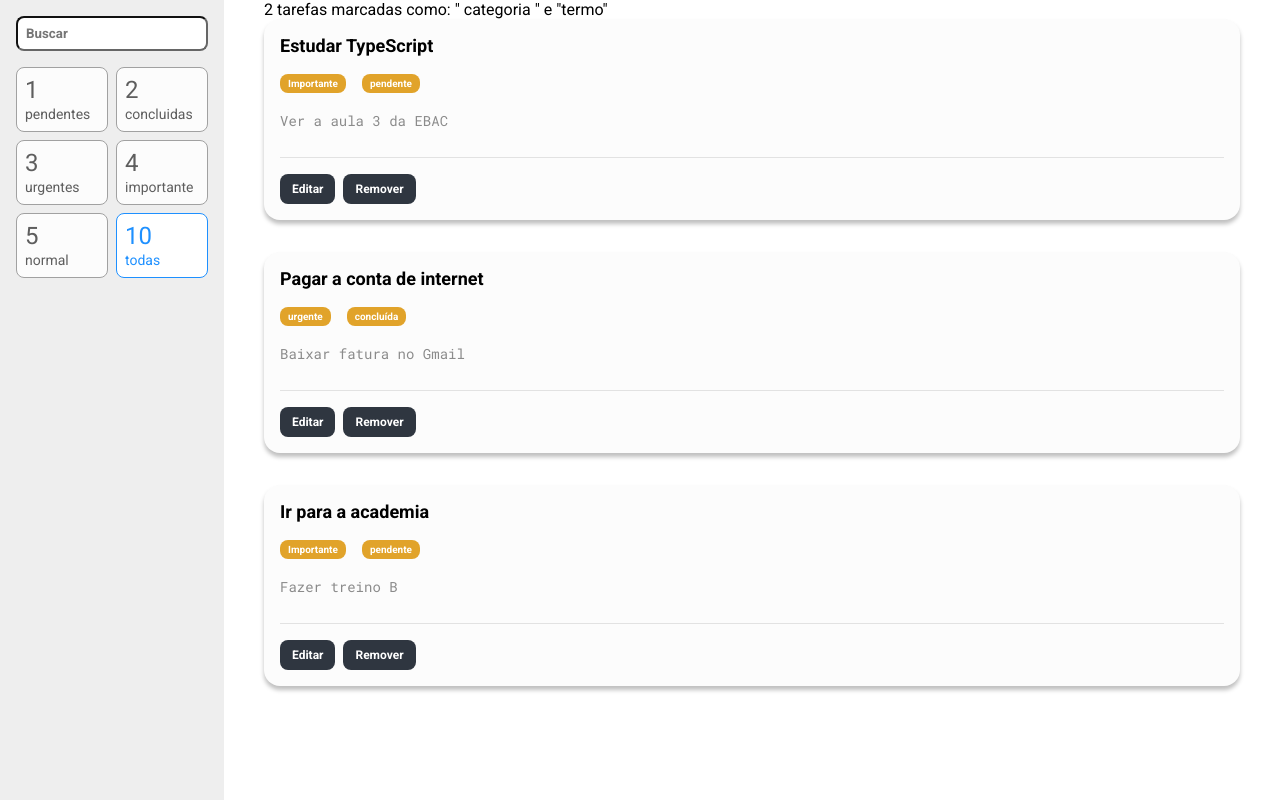
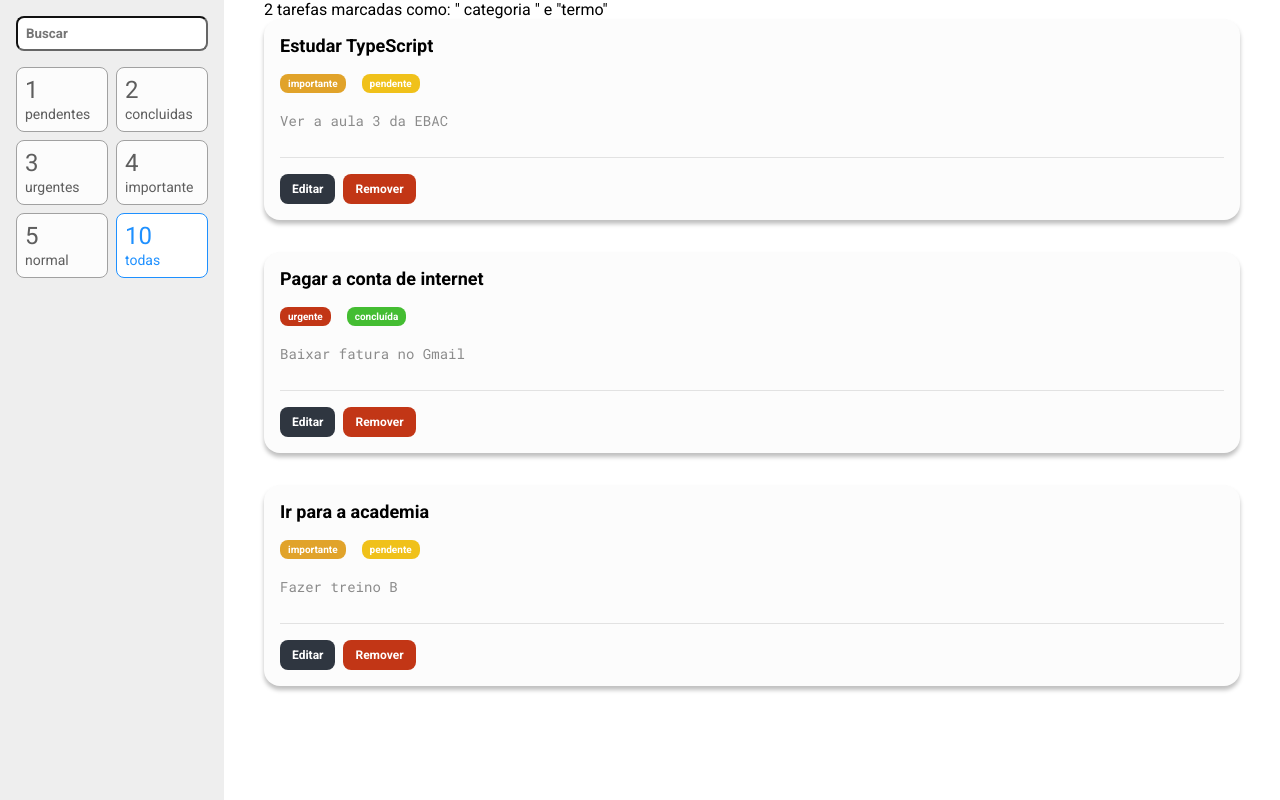
Before and after one commit to KevinReisHartwig/React-Atividade-Minhas_Tarefas, a React (Create React App) app: page / in a window 1280 px wide. Built offline with nearby package versions, Linux system fonts and the light colour scheme.

Commit message:
usando enums nos em status e prioridade

```diff
--- a/src/components/Tarefa/index.tsx
+++ b/src/components/Tarefa/index.tsx
@@ -1,10 +1,12 @@
 import { useState } from 'react'
 import * as S from './styles'
 
+import * as enums from '../../utils/enums/Tarefa'
+
 type Props = {
   titulo: string
-  prioridade: string
-  status: string
+  prioridade: enums.Prioridade
+  status: enums.Status
   descricao: string
 }
 
@@ -14,19 +16,25 @@
   return (
     <S.Card>
       <S.Titulo>{titulo}</S.Titulo>
-      <S.Tag>{prioridade}</S.Tag>
-      <S.Tag>{status}</S.Tag>
+      <S.Tag parametro="prioridade" prioridade={prioridade}>
+        {prioridade}
+      </S.Tag>
+      <S.Tag parametro="status" status={status}>
+        {status}
+      </S.Tag>
       <S.Descricao value={descricao} />
       <S.BarraAcoes>
         {estaEditando ? (
           <>
-            <S.Botao>Salvar</S.Botao>
-            <S.Botao onClick={() => setEstaEditando(false)}>Cancelar</S.Botao>
+            <S.BotaoSalvar>Salvar</S.BotaoSalvar>
+            <S.BotaoCancelarRemover onClick={() => setEstaEditando(false)}>
+              Cancelar
+            </S.BotaoCancelarRemover>
           </>
         ) : (
           <>
             <S.Botao onClick={() => setEstaEditando(true)}>Editar</S.Botao>
-            <S.Botao>Remover</S.Botao>
+            <S.BotaoCancelarRemover>Remover</S.BotaoCancelarRemover>
           </>
         )}
       </S.BarraAcoes>
--- a/src/components/Tarefa/styles.ts
+++ b/src/components/Tarefa/styles.ts
@@ -1,4 +1,25 @@
 import styled from 'styled-components'
+import variaveis from '../../styles/variaveis'
+
+import * as enums from '../../utils/enums/Tarefa'
+
+type TagProps = {
+  prioridade?: enums.Prioridade
+  status?: enums.Status
+  parametro: 'status' | 'prioridade'
+}
+
+function retornaCorDeFundo(props: TagProps): string {
+  if (props.parametro === 'prioridade') {
+    if (props.prioridade === enums.Prioridade.URGENTE) return variaveis.vermelho
+    if (props.prioridade === enums.Prioridade.IMPORTANTE)
+      return variaveis.amarelo2
+  } else {
+    if (props.status === enums.Status.PENDENTE) return variaveis.amarelo
+    if (props.status === enums.Status.CONCLUIDA) return variaveis.verde
+  }
+  return '#ccc'
+}
 
 export const Card = styled.div`
   background-color: #fcfcfc;
@@ -14,12 +35,12 @@
   margin-bottom: 16px;
 `
 
-export const Tag = styled.span`
+export const Tag = styled.span<TagProps>`
   padding: 4px 8px;
   color: #fff;
   font-weight: bold;
   font-size: 10px;
-  background-color: #e1a32a;
+  background-color: ${(props) => retornaCorDeFundo(props)};
   border-radius: 8px;
   margin-right: 16px;
   display: inline-block;
@@ -55,3 +76,11 @@
   border-radius: 8px;
   margin-right: 8px;
 `
+
+export const BotaoSalvar = styled(Botao)`
+  background-color: ${variaveis.verde};
+`
+
+export const BotaoCancelarRemover = styled(Botao)`
+  background-color: ${variaveis.vermelho};
+`
--- a/src/containers/ListaDeTarefas/index.tsx
+++ b/src/containers/ListaDeTarefas/index.tsx
@@ -1,24 +1,25 @@
 import Tarefa from '../../components/Tarefa'
 import { Container } from './styles'
+import * as enums from '../../utils/enums/Tarefa'
 
 const tarefas = [
   {
     titulo: 'Estudar TypeScript',
     descricao: 'Ver a aula 3 da EBAC',
-    prioridade: 'Importante',
-    status: 'pendente'
+    prioridade: enums.Prioridade.IMPORTANTE,
+    status: enums.Status.PENDENTE
   },
   {
     titulo: 'Pagar a conta de internet',
     descricao: 'Baixar fatura no Gmail',
-    prioridade: 'urgente',
-    status: 'concluída'
+    prioridade: enums.Prioridade.URGENTE,
+    status: enums.Status.CONCLUIDA
   },
   {
     titulo: 'Ir para a academia',
     descricao: 'Fazer treino B',
-    prioridade: 'Importante',
-    status: 'pendente'
+    prioridade: enums.Prioridade.IMPORTANTE,
+    status: enums.Status.PENDENTE
   }
 ]
 const ListaDeTarefas = () => (
--- /dev/null
+++ b/src/styles/variaveis.ts
@@ -0,0 +1,6 @@
+export default {
+  vermelho: '#c23616',
+  verde: '#44bd32',
+  amarelo: '#f0c11a',
+  amarelo2: '#e1a32a'
+}
--- /dev/null
+++ b/src/utils/enums/Tarefa.ts
@@ -0,0 +1,10 @@
+export enum Prioridade {
+  URGENTE = 'urgente',
+  IMPORTANTE = 'importante',
+  NORMAL = 'normal'
+}
+
+export enum Status {
+  PENDENTE = 'pendente',
+  CONCLUIDA = 'concluída'
+}
```
